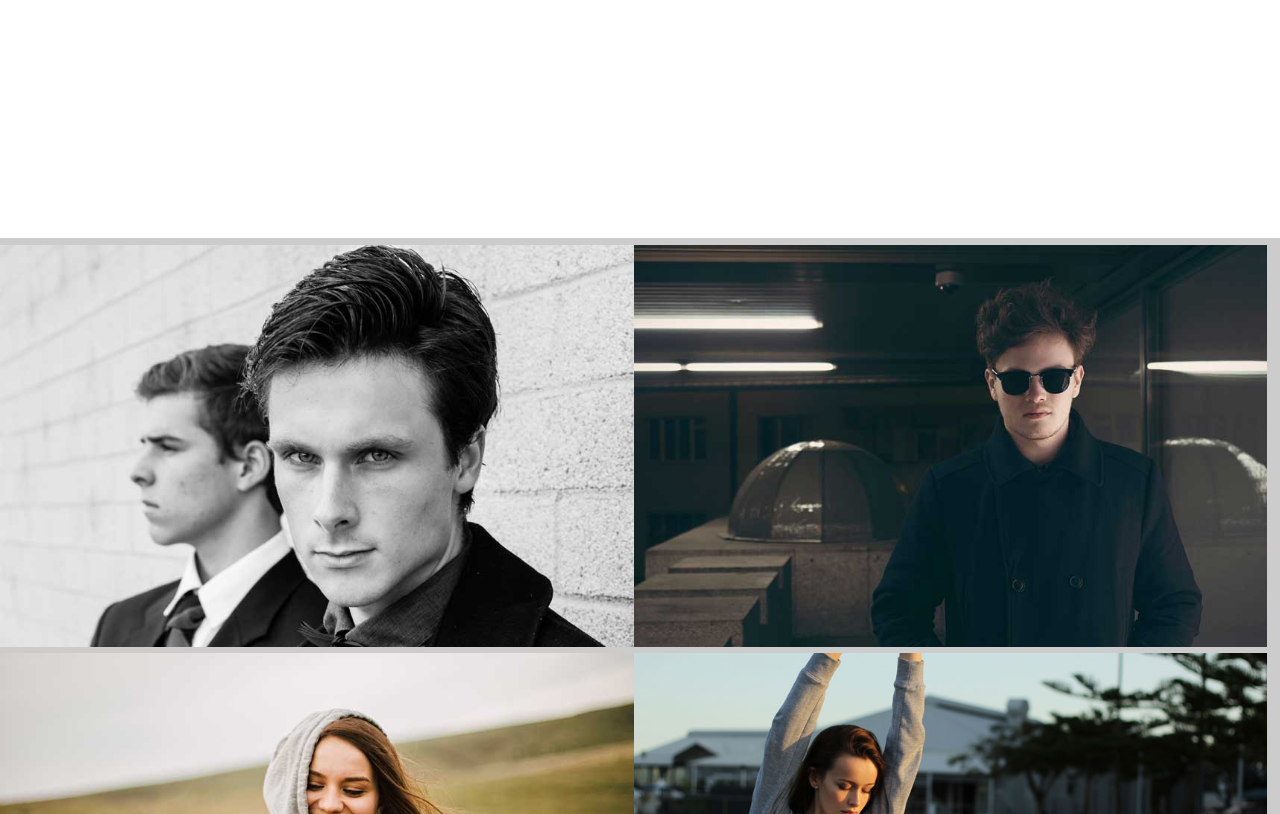
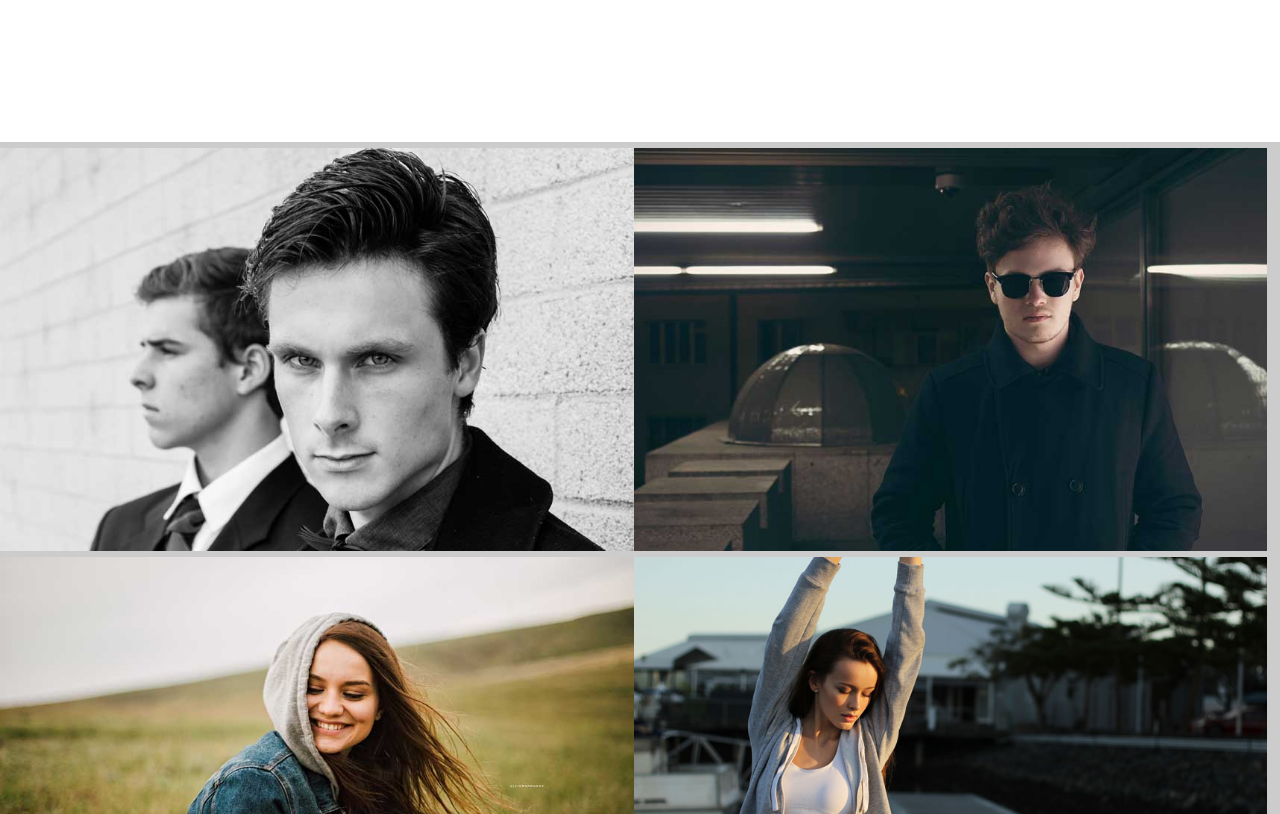
Before and after one commit to hanshoulu/Photoapp, a plain HTML site: page folio.html in a window 1280 px wide. Shown: the part 486-1300 px from the top of the page. Drawn offline with Linux system fonts and the light colour scheme.

Commit message:
Update portfolio.css

```diff
--- a/css/portfolio.css
+++ b/css/portfolio.css
@@ -255,7 +255,7 @@ section>div:hover{
 	width:100%;
 	background: #ccc;
 	position: absolute;
-	top:150%;
+	top:130%;
 	display: block;
 
 }
@@ -263,21 +263,21 @@ section>div:hover{
 	width:100%;
 	background: #ccc;
 	position: absolute;
-	top:150%;
+	top:130%;
 	display: none;
 }
 .nature{
 	width:100%;
 	background: #ccc;
 	position: absolute;
-	top:150%;
+	top:130%;
 	display: none;
 }
 .models{
 	width:100%;
 	background: #ccc;
 	position: absolute;
-	top:150%;
+	top:130%;
 	display: none;
 }
 img{
```
